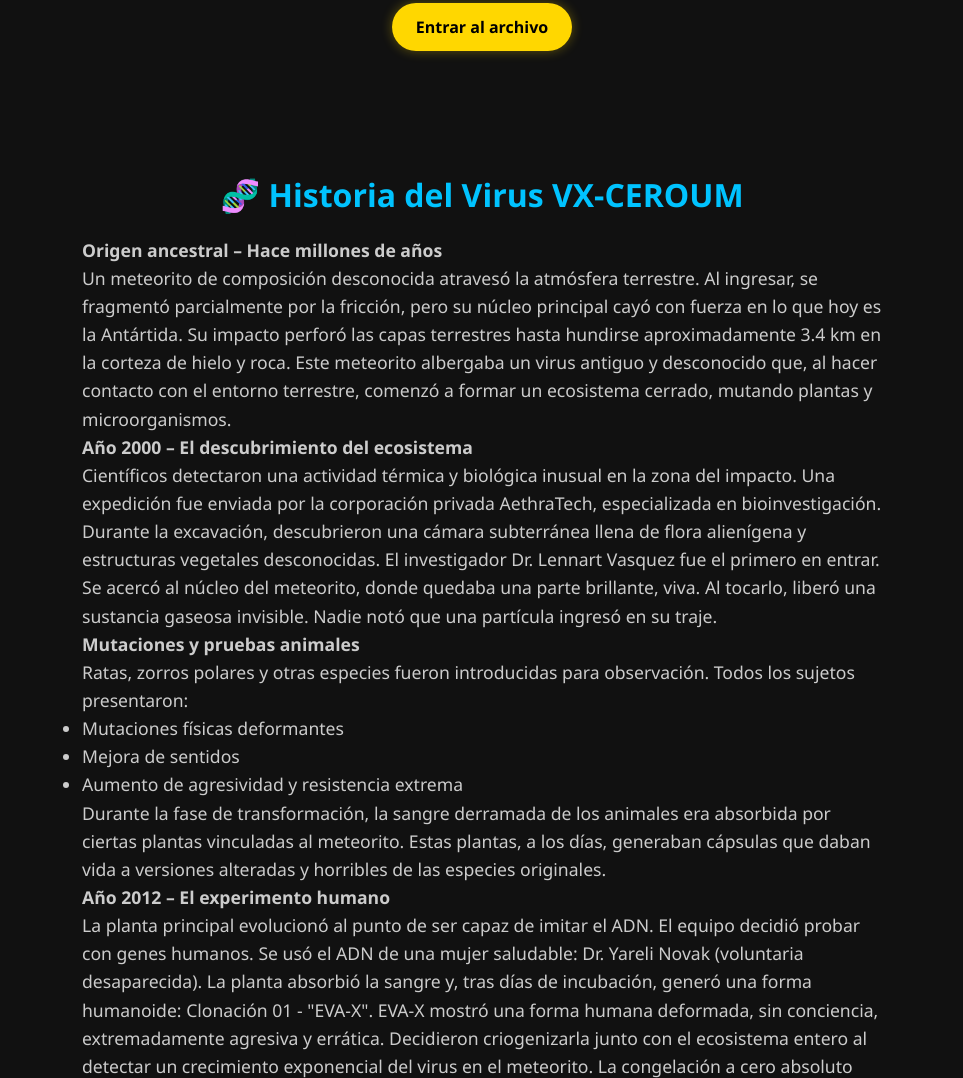
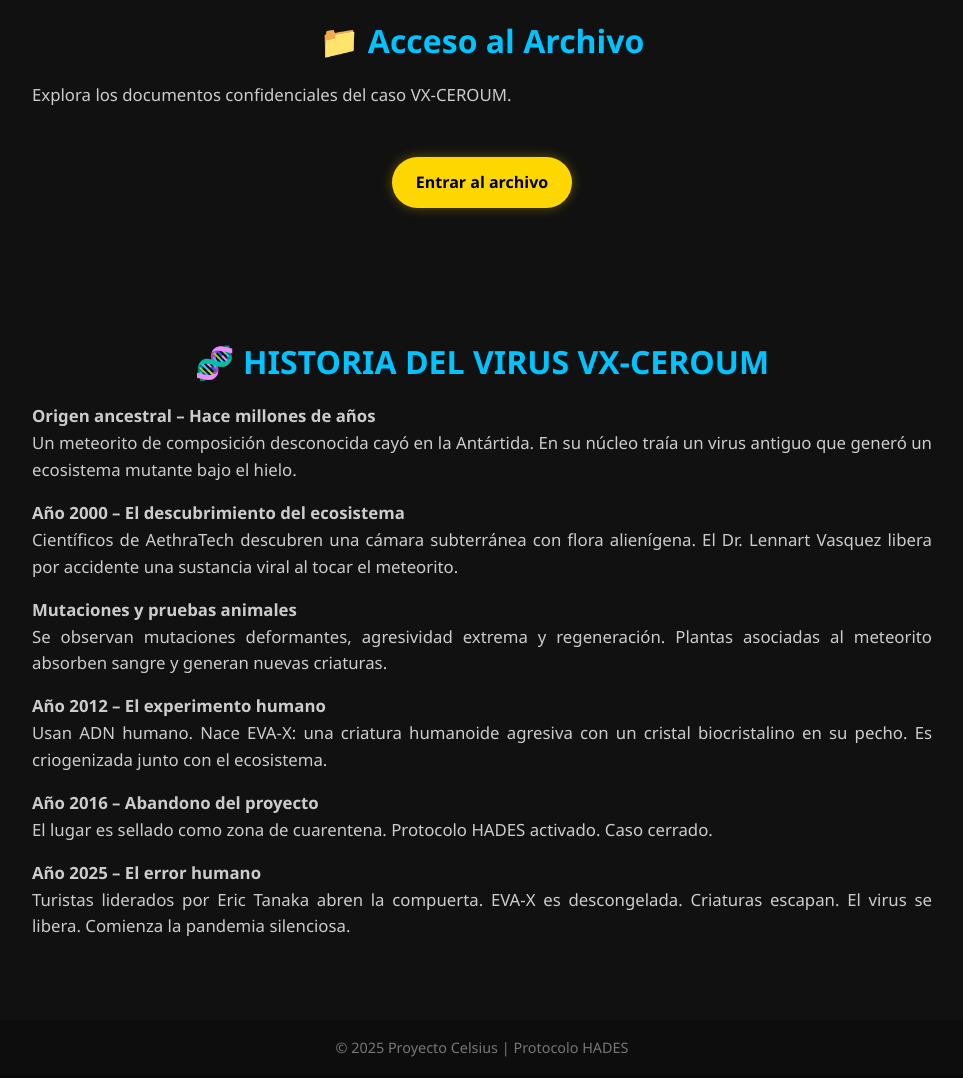
Before and after one commit to LeninK8/PROYECTOCELCIUS, a plain HTML site: page index.html in a window 1280 px wide. Shown: the part 849-1927 px from the top of the page, without its empty margins (158-1121 px from the left). Drawn offline with Linux system fonts and the light colour scheme.

Commit message:
Update index.html

```diff
--- a/index.html
+++ b/index.html
@@ -5,12 +5,14 @@
   <meta name="viewport" content="width=device-width, initial-scale=1.0" />
   <title>🌍 Proyecto Celsius: Antídoto Cero</title>
   <style>
+    /* Reset general */
     * {
       margin: 0;
       padding: 0;
       box-sizing: border-box;
     }
 
+    /* Tipografía y fondo */
     body {
       font-family: 'Segoe UI', sans-serif;
       background-color: #0a0a0a;
@@ -18,6 +20,7 @@
       line-height: 1.6;
     }
 
+    /* Header estilizado */
     header {
       background-image: url('https://images.unsplash.com/photo-1618221735685-2b6d1222bd5a?auto=format&fit=crop&w=1500&q=80');
       background-size: cover;
@@ -56,6 +59,7 @@
       color: #ccc;
     }
 
+    /* Botón */
     .btn {
       margin-top: 2rem;
       background-color: #ffd700;
@@ -67,6 +71,7 @@
       font-weight: bold;
       transition: all 0.3s ease;
       box-shadow: 0 0 12px #ffd70055;
+      display: inline-block;
     }
 
     .btn:hover {
@@ -75,6 +80,7 @@
       box-shadow: 0 0 20px #ffd700aa;
     }
 
+    /* Secciones */
     section {
       padding: 4rem 2rem;
       background-color: #111;
@@ -87,14 +93,16 @@
       margin-bottom: 1rem;
     }
 
-    section p, section div {
-      max-width: 800px;
+    section p, section ul {
+      max-width: 900px;
       margin: auto;
-      font-size: 1.1rem;
+      font-size: 1.05rem;
       color: #ccc;
-      text-align: left;
+      text-align: justify;
+      margin-bottom: 1rem;
     }
 
+    /* Footer */
     footer {
       background-color: #0d0d0d;
       text-align: center;
@@ -114,46 +122,35 @@
   </header>
 
   <section>
-    <a href="#historia" class="btn">Entrar al archivo</a>
+    <h2>📁 Acceso al Archivo</h2>
+    <p>Explora los documentos confidenciales del caso VX-CEROUM.</p>
+    <a href="archivo001.html" class="btn">Entrar al archivo</a>
   </section>
 
   <section id="historia">
-    <h2>🧬 Historia del Virus VX-CEROUM</h2>
-    <div>
+    <h2>🧬 HISTORIA DEL VIRUS VX-CEROUM</h2>
+
     <p><strong>Origen ancestral – Hace millones de años</strong><br>
-      Un meteorito de composición desconocida atravesó la atmósfera terrestre. Al ingresar, se fragmentó parcialmente por la fricción, pero su núcleo principal cayó con fuerza en lo que hoy es la Antártida. Su impacto perforó las capas terrestres hasta hundirse aproximadamente 3.4 km en la corteza de hielo y roca. Este meteorito albergaba un virus antiguo y desconocido que, al hacer contacto con el entorno terrestre, comenzó a formar un ecosistema cerrado, mutando plantas y microorganismos.</p>
+    Un meteorito de composición desconocida cayó en la Antártida. En su núcleo traía un virus antiguo que generó un ecosistema mutante bajo el hielo.</p>
 
     <p><strong>Año 2000 – El descubrimiento del ecosistema</strong><br>
-      Científicos detectaron una actividad térmica y biológica inusual en la zona del impacto. Una expedición fue enviada por la corporación privada AethraTech, especializada en bioinvestigación. Durante la excavación, descubrieron una cámara subterránea llena de flora alienígena y estructuras vegetales desconocidas.
-      El investigador Dr. Lennart Vasquez fue el primero en entrar. Se acercó al núcleo del meteorito, donde quedaba una parte brillante, viva. Al tocarlo, liberó una sustancia gaseosa invisible. Nadie notó que una partícula ingresó en su traje.</p>
+    Científicos de AethraTech descubren una cámara subterránea con flora alienígena. El Dr. Lennart Vasquez libera por accidente una sustancia viral al tocar el meteorito.</p>
 
     <p><strong>Mutaciones y pruebas animales</strong><br>
-      Ratas, zorros polares y otras especies fueron introducidas para observación. Todos los sujetos presentaron:
-        <ul>
-          <li>Mutaciones físicas deformantes</li>
-          <li>Mejora de sentidos</li>
-          <li>Aumento de agresividad y resistencia extrema</li>
-        </ul>
-      Durante la fase de transformación, la sangre derramada de los animales era absorbida por ciertas plantas vinculadas al meteorito. Estas plantas, a los días, generaban cápsulas que daban vida a versiones alteradas y horribles de las especies originales.</p>
+    Se observan mutaciones deformantes, agresividad extrema y regeneración. Plantas asociadas al meteorito absorben sangre y generan nuevas criaturas.</p>
 
     <p><strong>Año 2012 – El experimento humano</strong><br>
-      La planta principal evolucionó al punto de ser capaz de imitar el ADN. El equipo decidió probar con genes humanos. Se usó el ADN de una mujer saludable: Dr. Yareli Novak (voluntaria desaparecida). La planta absorbió la sangre y, tras días de incubación, generó una forma humanoide: Clonación 01 - "EVA-X".
-      EVA-X mostró una forma humana deformada, sin conciencia, extremadamente agresiva y errática. Decidieron criogenizarla junto con el ecosistema entero al detectar un crecimiento exponencial del virus en el meteorito. La congelación a cero absoluto frenó temporalmente la evolución del ecosistema.
-      En el centro del pecho de EVA-X se descubrió un cristal romboide de 3.2 cm, con energía biocristalina capaz de mantenerla con vida incluso en estado criónico.</p>
+    Usan ADN humano. Nace EVA-X: una criatura humanoide agresiva con un cristal biocristalino en su pecho. Es criogenizada junto con el ecosistema.</p>
 
     <p><strong>Año 2016 – Abandono del proyecto</strong><br>
-      El laboratorio fue declarado zona de cuarentena total. La entrada fue sellada y toda la investigación clasificada como "Protocolo HADES". El caso fue cerrado.</p>
+    El lugar es sellado como zona de cuarentena. Protocolo HADES activado. Caso cerrado.</p>
 
     <p><strong>Año 2025 – El error humano</strong><br>
-      12 de enero. Un grupo de turistas y exploradores extremos, liderados por un influencer llamado Eric Tanaka, localizó una entrada sellada en la Antártida. Forzaron la compuerta y entraron, liberando toxinas congeladas en el aire.
-      Dentro, encontraron el ecosistema mutado, ahora adaptado al frío polar. Un miembro del grupo se cortó accidentalmente y su sangre fue absorbida por una planta. Confundidos, activaron por error el panel de control, descongelando a EVA-X y a los animales mutados. Las alarmas sonaron, el caos comenzó. Fueron atacados por las criaturas, recibieron heridas y lograron escapar... sin cerrar correctamente la entrada.
-      Infectados y sin saberlo, regresaron al mundo.
-      <strong>Así comenzó la pandemia silenciosa. Así se liberó el virus VX-CEROUM.</strong></p>
-    </div>
+    Turistas liderados por Eric Tanaka abren la compuerta. EVA-X es descongelada. Criaturas escapan. El virus se libera. Comienza la pandemia silenciosa.</p>
   </section>
 
   <footer>
-    © 2025 Proyecto Celsius - Todos los derechos reservados
+    © 2025 Proyecto Celsius | Protocolo HADES
   </footer>
 </body>
 </html>
```
Lines whose indentation alone changed are shown as unchanged.
